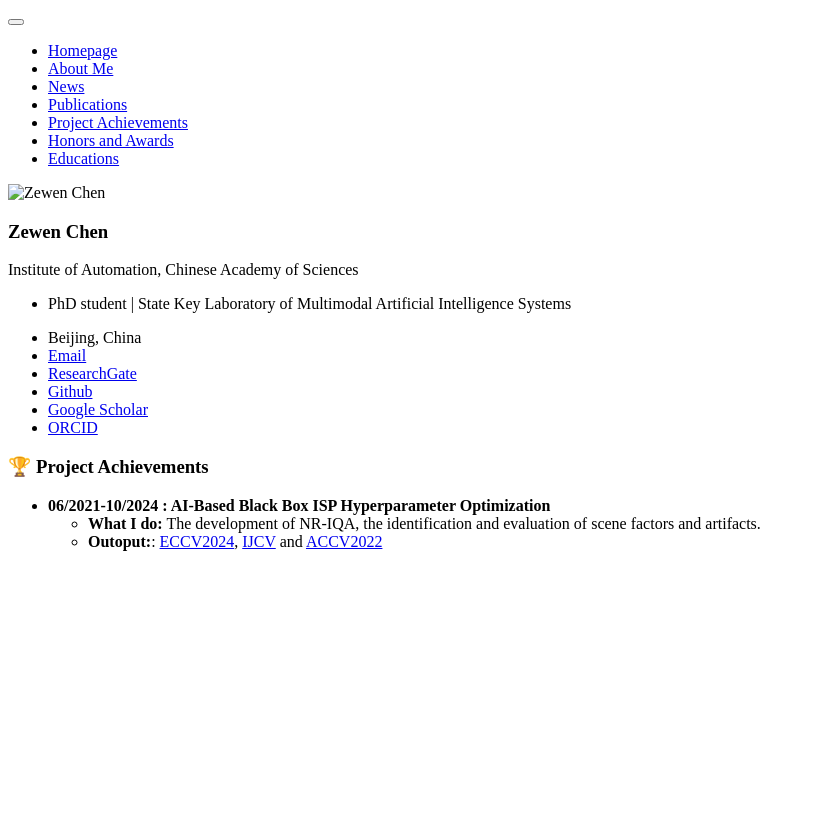
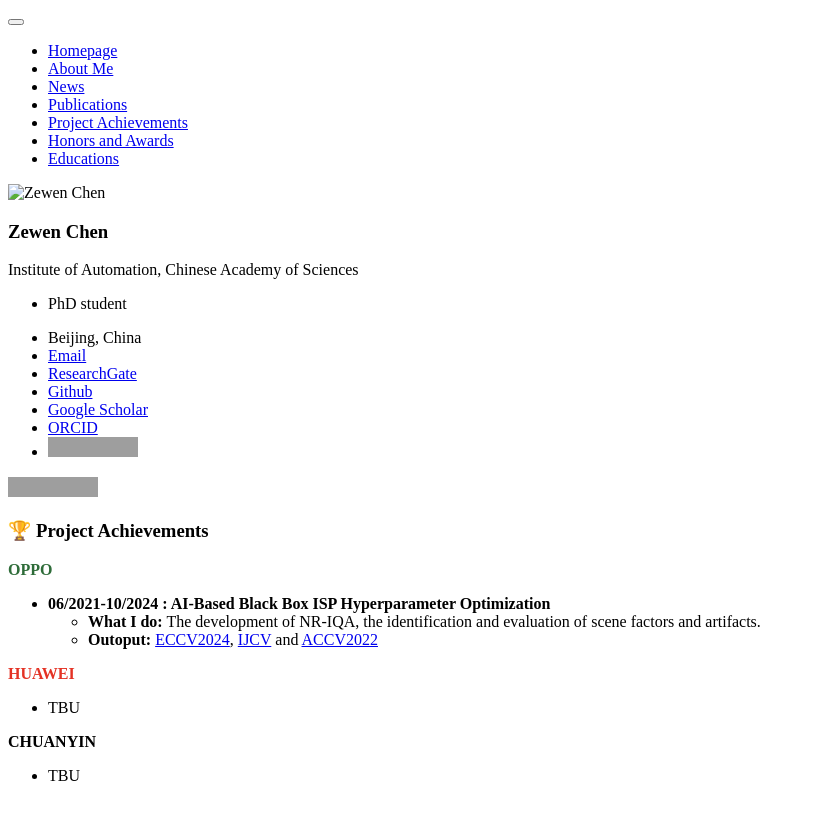
Before and after one commit to chencn2020/chencn2020.github.io, a Jekyll site: the page built from _pages/includes/projects.md, in a window 1280 px wide. Shown: the top 820 px of the page, without its empty margins (0-815 px from the left). Built offline with Jekyll 4.4.1, drawn with Linux system fonts in a browser that asks for light colours; our own code applies the rules of GitHub Pages for plain Markdown files; grey boxes are pictures that could not be loaded.

Commit message:
add Inc. and visitor statistic

```diff
--- a/_config.yml
+++ b/_config.yml
@@ -7,7 +7,7 @@
 
 # Site Settings
 title                    : "Zewen Chen"
-description              : "PhD student | State Key Laboratory of Multimodal Artificial Intelligence Systems"
+description              : "PhD student"
 repository               : "chencn2020/chencn2020.github.io"
 google_scholar_stats_use_cdn : true
 
@@ -57,6 +57,7 @@ author:
   xing             :
   youtube          :
   wikipedia        :
+  visitors         : https://hits.seeyoufarm.com/api/count/incr/badge.svg?url=https%3A%2F%2Fzwchen.top&count_bg=%2379C83D&title_bg=%23555555&icon=azurepipelines.svg&icon_color=%23E7E7E7&title=Visitors&edge_flat=false
 
 
 # Reading Files
--- a/_includes/author-profile.html
+++ b/_includes/author-profile.html
@@ -117,7 +117,10 @@
       {% endif %}
       {% if author.wikipedia %}
         <li><a href="https://en.wikipedia.org/wiki/User:{{ author.wikipedia }}"><i class="fab fa-fw fa-wikipedia-w" aria-hidden="true"></i> Wikipedia</a></li>
-{% endif %}
+      {% endif %}
+      {% if author.visitors %}
+        <li><i style="font-size: 0; display: inline-block;"><img src="{{author.visitors}}" class="fab"></i></li>
+      {% endif %}
     </ul>
       <div class="author__urls_sm">
       {% if author.uri %}
@@ -213,6 +216,9 @@
       {% if author.wikipedia %}
         <a href="https://en.wikipedia.org/wiki/User:{{ author.wikipedia }}"><i class="fab fa-fw fa-wikipedia-w" aria-hidden="true"></i></a>
       {% endif %}
+      {% if author.visitors %}
+        <i style="font-size: 0; display: inline-block;"><img src="{{author.visitors}}" class="fab"></i>
+      {% endif %}
     </div>
   </div>
 </div>
--- a/_pages/includes/projects.md
+++ b/_pages/includes/projects.md
@@ -1,5 +1,21 @@
 # 🏆 Project Achievements
+
+
+<div class="year-badge">
+    <b style="color:rgb(46, 108, 57)"> OPPO </b>
+</div>
 
 - **06/2021-10/2024 : AI-Based Black Box ISP Hyperparameter Optimization**
   - **What I do:** The development of NR-IQA, the identification and evaluation of scene factors and artifacts.
-  - **Outoput:**: [ECCV2024](https://link.springer.com/chapter/10.1007/978-3-031-73232-4_14), [IJCV](https://link.springer.com/article/10.1007/s11263-023-01851-5) and [ACCV2022](https://openaccess.thecvf.com/content/ACCV2022/html/Chen_Teacher-Guided_Learning_for_Blind_Image_Quality_Assessment_ACCV_2022_paper.html)
+  - **Outoput:** [ECCV2024](https://link.springer.com/chapter/10.1007/978-3-031-73232-4_14), [IJCV](https://link.springer.com/article/10.1007/s11263-023-01851-5) and [ACCV2022](https://openaccess.thecvf.com/content/ACCV2022/html/Chen_Teacher-Guided_Learning_for_Blind_Image_Quality_Assessment_ACCV_2022_paper.html)
+
+
+<div class="year-badge">
+    <b style="color:rgb(228, 50, 36)"> HUAWEI </b>
+</div>
+- TBU
+
+<div class="year-badge">
+    <b> CHUANYIN </b>
+</div>
+- TBU
--- a/assets/css/main.scss
+++ b/assets/css/main.scss
@@ -102,7 +102,8 @@ h1:before, .anchor:before {
 
 .year-badge {
     margin: 2px 0 0 2px;
-    font-size:2.0em
+    font-size:1.5em;
+    font-weight: bold;
 }
 .badge {
     padding-left: 1rem;
```
Also changed, not shown: _pages/includes/intro.md (+3 -1 lines).
